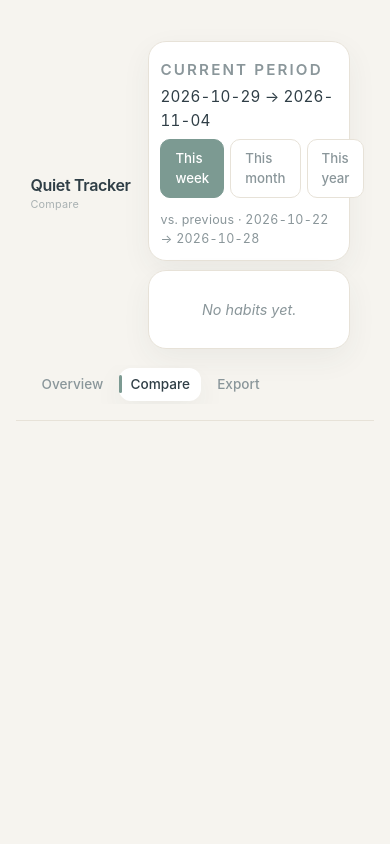
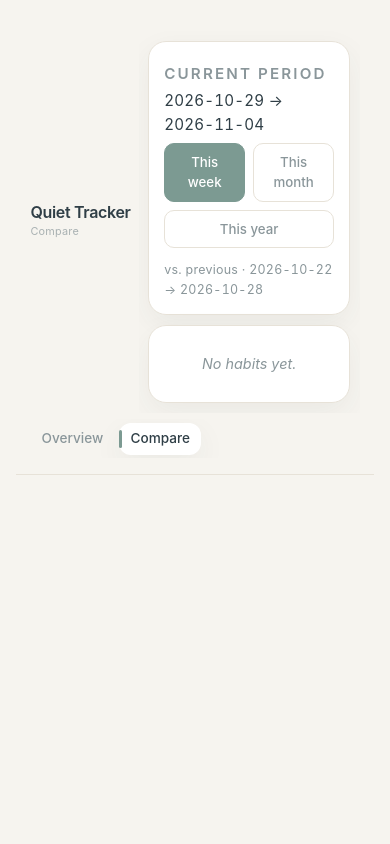
Before and after one commit to MelekBA/Quiet-tracker, a Flask app: page /compare in a window 390 px wide. Run offline with Flask 3, Linux system fonts and the light colour scheme; the visitor is signed in with stand-in values (Sample User, id 1); data that the repository does not hold is empty; some libraries are stand-ins or nearby versions.

Commit message:
Fix flexible habit JS scope, compare UI overflow, and remove export

```diff
--- a/app/static/css/style.css
+++ b/app/static/css/style.css
@@ -492,3 +492,46 @@ h2 { font-size: 0.74rem; font-weight: 600; text-transform: uppercase; letter-spa
 @media (prefers-reduced-motion: reduce) {
     .day-card, .day-card-dot, .donut-fill, .streak--milestone { transition: none; animation: none; }
 }
+/* ---------- Fix for Compare Page on Mobile ---------- */
+.compare-table-wrap {
+    width: 100%;
+    overflow-x: auto;
+    -webkit-overflow-scrolling: touch;
+    border-radius: 8px; /* keeps the scrollbar neat */
+}
+
+.compare-table {
+    min-width: 500px; /* forces the table to be readable, but inside the wrap */
+}
+
+@media (max-width: 720px) {
+    /* Ensure the main dashboard doesn't overflow horizontally */
+    .main {
+        min-width: 0 !important;
+        width: 100% !important;
+        overflow-x: hidden;
+    }
+
+    /* Fix the compare header so it doesn't get squished */
+    .compare-head {
+        padding: 15px !important;
+    }
+
+    /* Make sure the sidebar doesn't overlap the table */
+    .app {
+        overflow-x: hidden;
+    }
+
+    /* Style the time filter buttons for mobile */
+    .tabs {
+        flex-wrap: wrap;
+        gap: 8px;
+    }
+
+    .tab {
+        flex: 1;
+        text-align: center;
+        min-width: 80px;
+        padding: 8px 10px;
+    }
+}
--- a/app/static/sw.js
+++ b/app/static/sw.js
@@ -1,4 +1,4 @@
-const CACHE_VERSION = 'quiet-tracker-v17';
+const CACHE_VERSION = 'quiet-tracker-v20';
 const STATIC_CACHE = `${CACHE_VERSION}-static`;
 const PAGES_CACHE = `${CACHE_VERSION}-pages`;
 
--- a/app/templates/compare.html
+++ b/app/templates/compare.html
@@ -26,7 +26,6 @@
         <nav class="nav">
             <a href="{{ url_for('main.home') }}" class="nav-link">Overview</a>
             <a href="{{ url_for('main.compare') }}" class="nav-link active">Compare</a>
-            <a href="{{ url_for('main.export') }}" class="nav-link">Export</a>
         </nav>
 
 
--- a/app/templates/index.html
+++ b/app/templates/index.html
@@ -26,7 +26,6 @@
         <nav class="nav">
             <a href="{{ url_for('main.home') }}" class="nav-link active">Overview</a>
             <a href="{{ url_for('main.compare') }}" class="nav-link">Compare</a>
-            <a href="{{ url_for('main.export') }}" class="nav-link">Export</a>
             <a href="{{ url_for('main.settings') }}" class="nav-link">Settings</a>
         </nav>
 
--- a/app/templates/settings.html
+++ b/app/templates/settings.html
@@ -25,7 +25,6 @@
         <nav class="nav">
             <a href="{{ url_for('main.home') }}" class="nav-link">Overview</a>
             <a href="{{ url_for('main.compare') }}" class="nav-link">Compare</a>
-            <a href="{{ url_for('main.export') }}" class="nav-link">Export</a>
             <a href="{{ url_for('main.settings') }}" class="nav-link active">Settings</a>
         </nav>
 
```
Also changed, not shown: app/static/js/app.js (+44 -0 lines).
